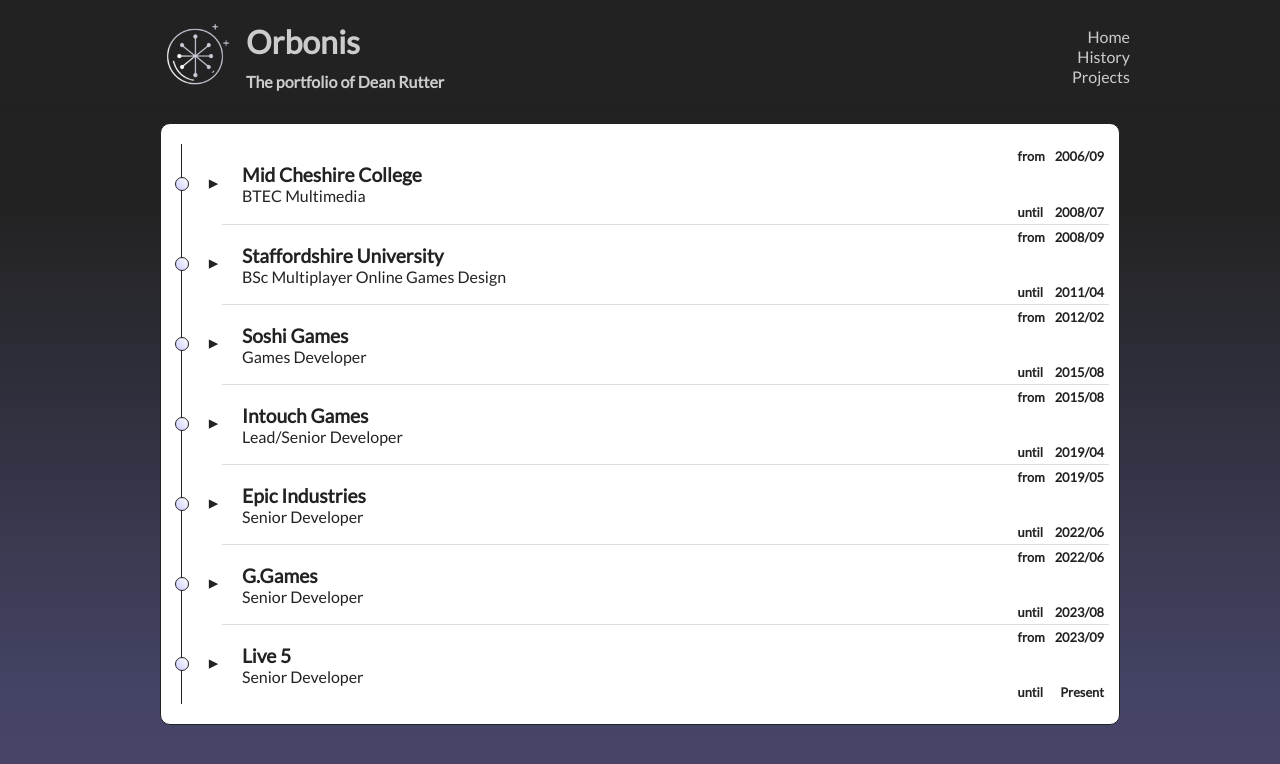
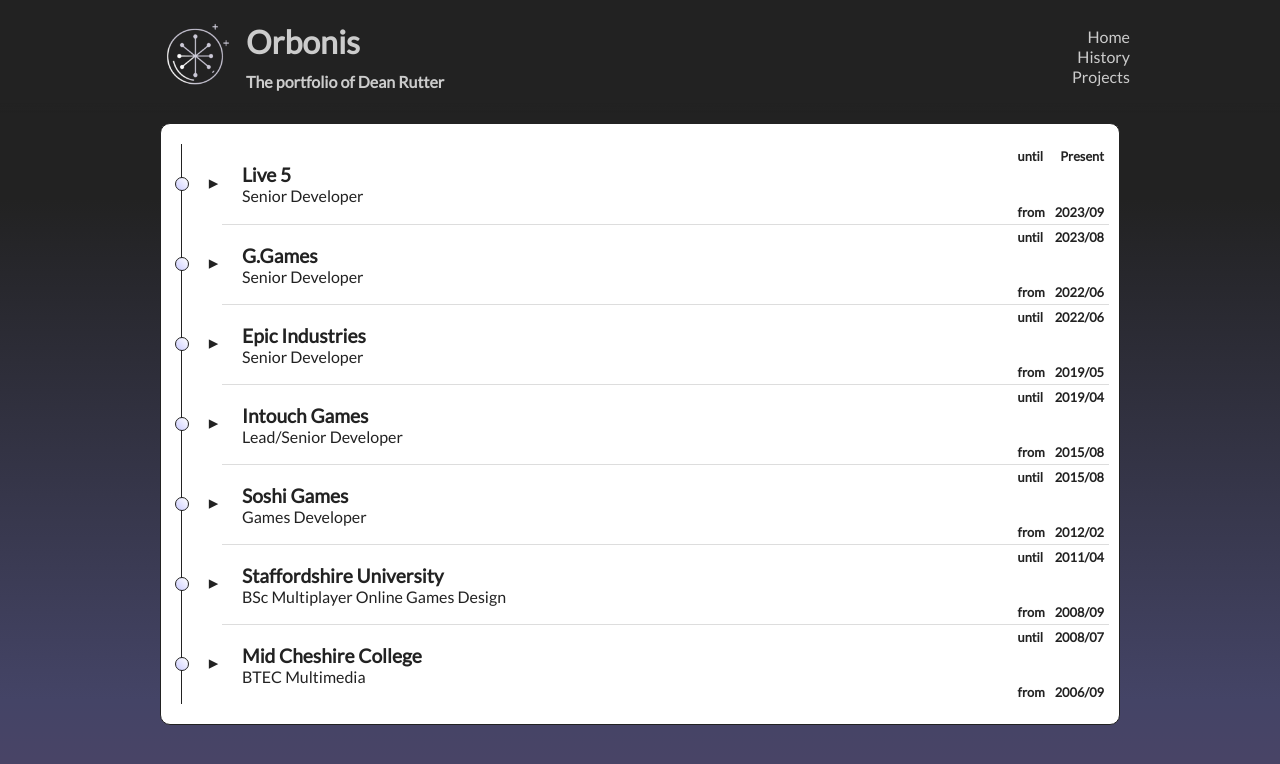
Before and after one commit to Orbonis/portfolio, a React app: page /history in a window 1280 px wide. Shown: the top 764 px of the page. Built offline with nearby package versions, Linux system fonts and the light colour scheme.

Commit message:
Reversed the timeline to show newer work at the top

```diff
--- a/src/components/timeline.tsx
+++ b/src/components/timeline.tsx
@@ -31,7 +31,7 @@
     public render(): ReactNode {
         return (
             <div className="timeline">
-                { this.props.data.map((x, i) => this.renderRow(x, i)) }
+                { this.props.data.reverse().map((x, i) => this.renderRow(x, i)) }
             </div>
         );
     }
@@ -75,12 +75,12 @@
                     </div>
                     <div className="dates">
                         <div>
+                            <div>until</div>
+                            <div>{ data.dates.end ?? "Present" }</div>
+                        </div>
+                        <div>
                             <div>from</div>
                             <div>{ data.dates.start }</div>
-                        </div>
-                        <div>
-                            <div>until</div>
-                            <div>{ data.dates.end ?? "Present" }</div>
                         </div>
                     </div>
                 </div>
--- a/src/style/timeline.scss
+++ b/src/style/timeline.scss
@@ -15,7 +15,7 @@
         &.details {
             margin-left: 10px;
             padding-left: 60px;
-            width: calc(100% - 170px);
+            width: calc(100% - 200px);
             border-left: 1px #222 dashed;
             font-size: 0.9em;
 
```
